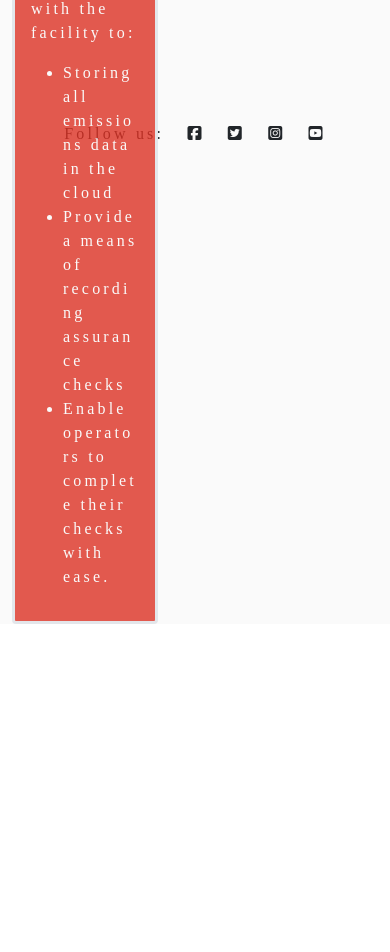
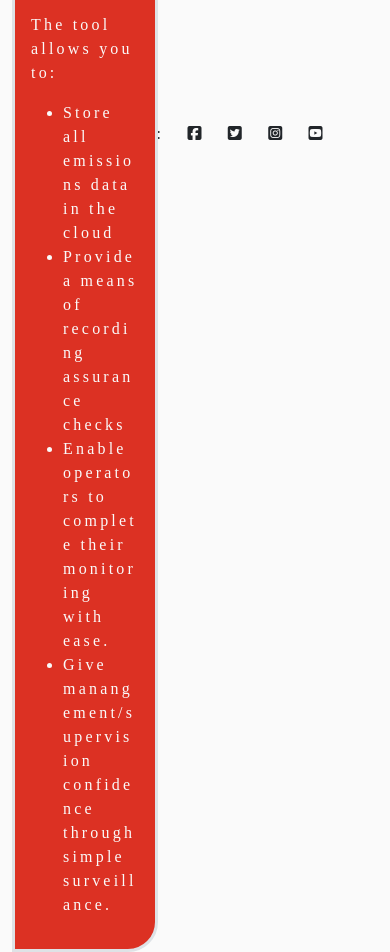
Before and after one commit to johnamdickson/portfolio-project-4, a Django app: page / in a window 390 px wide. Shown: the part 682-1634 px from the top of the page. Before the commit the page ends 1306 px from the top, so only its background shows below. Run offline with Django 3.2, Linux system fonts and the light colour scheme; data that the repository does not hold is empty; parts of the project's set-up code (start-up, migrations or seed data) failed here and were passed over; some libraries are stand-ins or nearby versions; some web fonts are replaced.

Commit message:
style: continue hero image and intro card styling

```diff
--- a/static/css/style.css
+++ b/static/css/style.css
@@ -30,10 +30,9 @@ h4 > .fa-solid {
 
 }
 
-
 .navitem-text {
     font-weight: 300;
-    font-size: clamp(1rem, 2.5vw, 1.2rem);
+    font-size: clamp(0.5rem, 2.vw, 1.2rem);
 }
 
 .navbar-brand {
@@ -74,12 +73,11 @@ h4 > .fa-solid {
     position: relative;
 }
 .hero {
-    background: url('https://res.cloudinary.com/dndmvsjh7/image/upload/v1697815496/checks-ipad_wi0wfb.jpg') no-repeat center center;
+    background: url('https://res.cloudinary.com/dndmvsjh7/image/upload/v1697834519/checks-ipad_txfu7k.jpg') no-repeat center center;
     height: 600px;
     width: 100%;
     background-size: cover;
     margin-top: -5px;
-    opacity: 0.8;
 }
 
 .home-card {
@@ -89,10 +87,13 @@ h4 > .fa-solid {
     border: none;
 }
 
+/* styling for custom cards */
 .custom-card-body {
     background-color: #dc3123;
     color: #fafafa;
+    border-radius: 30px 0 30px 0;
 }
+/* set alert position to absolute so there is space under nav bar */
 .alert-row {
     position: absolute;
     top: 10px;
--- a/templates/index.html
+++ b/templates/index.html
@@ -4,15 +4,17 @@
 {% block content %}
 <section>
     <div class="container-fluid hero">
-        <div class="card home-card md-4 offset-md-6">
-            <div class="card-body custom-card-body rounded border border-3">
+        <div class="card home-card md-3 offset-md-7">
+            <div class="card-body custom-card-body border border-3">
                 <h3>Welcome to the </h3>
                 <h4>emissions <i class="fa-solid fa-droplet"></i>  monitoring tool</h4>
-                <p>Your one stop shop for mangaging emissions on your facility, with the facility to:</p>
+                <p>Your one stop shop for mangaging emissions on your facility</p>
+                <p>The tool allows you to:</p>
                 <ul>
-                    <li>Storing all emissions data in the cloud</li>
+                    <li>Store all emissions data in the cloud</li>
                     <li>Provide a means of recording assurance checks</li>
-                    <li>Enable operators to complete their checks with ease.</li>
+                    <li>Enable operators to complete their monitoring with ease.</li>
+                    <li>Give manangement/supervision confidence through simple surveillance.</li>
                 </ul>
             </div>
           </div>
```
